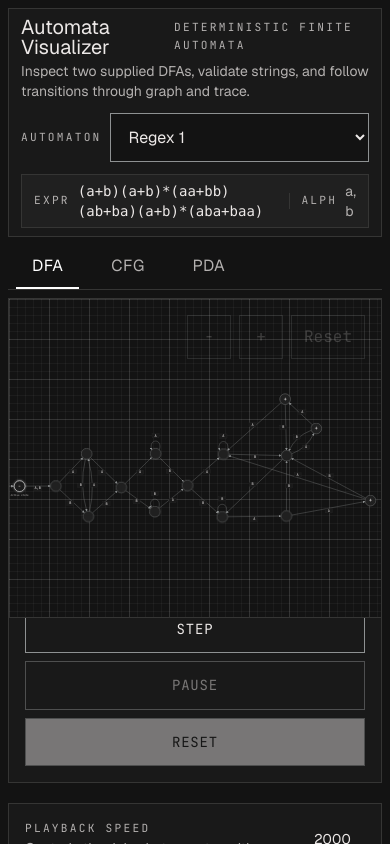
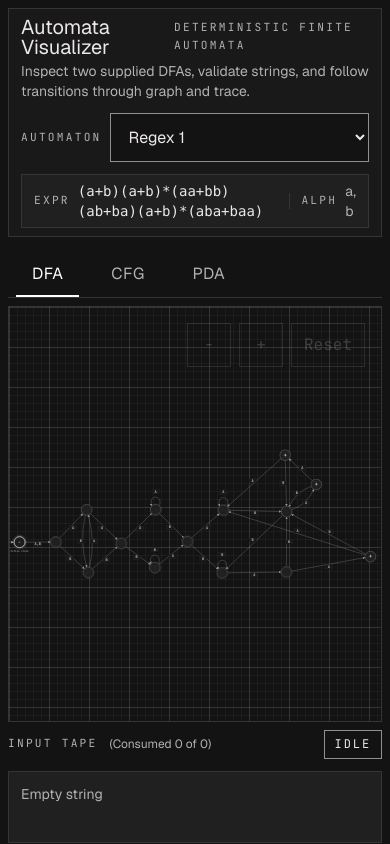
Before and after one commit to johnreybillones/DFA-Visualizer, a React (Vite) app in the folder automata-visualizer/: page / in a window 390 px wide. Shown: the top 844 px of the page. Built offline with nearby package versions, Linux system fonts and the light colour scheme.

Commit message:
feat: implement main application layout with tabbed navigation for DFA, CFG, and PDA views

```diff
--- a/automata-visualizer/src/App.tsx
+++ b/automata-visualizer/src/App.tsx
@@ -28,15 +28,15 @@ function App() {
       : controller.currentSymbolIndex;
 
   return (
-    <main className="flex h-dvh flex-col px-2 py-2 text-[var(--color-text)] sm:px-4 lg:px-6">
-      <div className="mx-auto flex h-full w-full max-w-[96rem] flex-col gap-2">
+    <main className="flex min-h-dvh xl:h-dvh flex-col px-2 py-2 text-[var(--color-text)] sm:px-4 lg:px-6">
+      <div className="mx-auto flex xl:h-full w-full max-w-[96rem] flex-col gap-2">
         <TopBar
           definition={definition}
           selectedId={selectedId}
           onChange={(id) => setSelectedId(id)}
         />
 
-        <div className="flex gap-4 border-b border-[var(--color-outline-muted)] px-2">
+        <div className="sticky top-0 z-20 flex gap-4 border-b border-[var(--color-outline-muted)] bg-[var(--color-background)] px-2 pt-2">
           {(["DFA", "CFG", "PDA"] as const).map((tab) => (
             <button
               key={tab}
@@ -53,9 +53,9 @@ function App() {
         </div>
 
         {activeTab === "DFA" && (
-          <div className="flex min-h-0 flex-1 flex-col gap-2 xl:flex-row">
-            <div className="flex min-h-0 min-w-0 flex-1 flex-col gap-2">
-              <div className="min-h-0 flex-1">
+          <div className="flex xl:min-h-0 xl:flex-1 flex-col gap-2 xl:flex-row">
+            <div className="flex xl:min-h-0 min-w-0 xl:flex-1 flex-col gap-2">
+              <div className="h-[26rem] xl:h-auto xl:flex-1">
                 <GraphCanvas
                   activeStep={controller.activeStep}
                   currentStateId={controller.currentStateId}
@@ -78,7 +78,7 @@ function App() {
               </div>
             </div>
 
-            <aside className="flex w-full shrink-0 flex-col gap-3 overflow-y-auto xl:w-[22rem]">
+            <aside className="flex w-full shrink-0 flex-col gap-3 xl:overflow-y-auto xl:w-[22rem]">
               <ControlPanel
                 alphabet={definition.alphabet}
                 error={controller.playbackMode === "invalid" ? controller.result?.error ?? null : null}
@@ -113,7 +113,7 @@ function App() {
         )}
 
         {activeTab === "CFG" && (
-          <div className="grid grid-cols-1 gap-6 p-2 md:grid-cols-2 md:p-6 min-h-0 flex-1 overflow-y-auto content-start">
+          <div className="grid grid-cols-1 gap-6 p-2 md:grid-cols-2 md:p-6 xl:min-h-0 xl:flex-1 xl:overflow-y-auto content-start">
             <section className="panel-surface flex flex-col p-6 rounded-lg border border-[var(--color-outline-muted)]">
               <h2 className="label-kicker mb-4 text-lg">CFG 1</h2>
               <div className="bg-[var(--color-surface-strong)] p-5 rounded font-mono text-base text-[var(--color-text)] space-y-3 tracking-wide">
@@ -138,7 +138,7 @@ function App() {
         )}
 
         {activeTab === "PDA" && (
-          <div className="flex min-h-0 flex-1 flex-col gap-6 p-2 md:p-6 overflow-y-auto">
+          <div className="flex xl:min-h-0 xl:flex-1 flex-col gap-6 p-2 md:p-6 xl:overflow-y-auto">
             <section className="panel-surface flex flex-col p-6 rounded-lg border border-[var(--color-outline-muted)]">
               <h2 className="label-kicker mb-4 text-lg">PDA 1</h2>
               <div className="bg-[var(--color-surface-strong)] p-2 rounded flex justify-center overflow-hidden">
```
